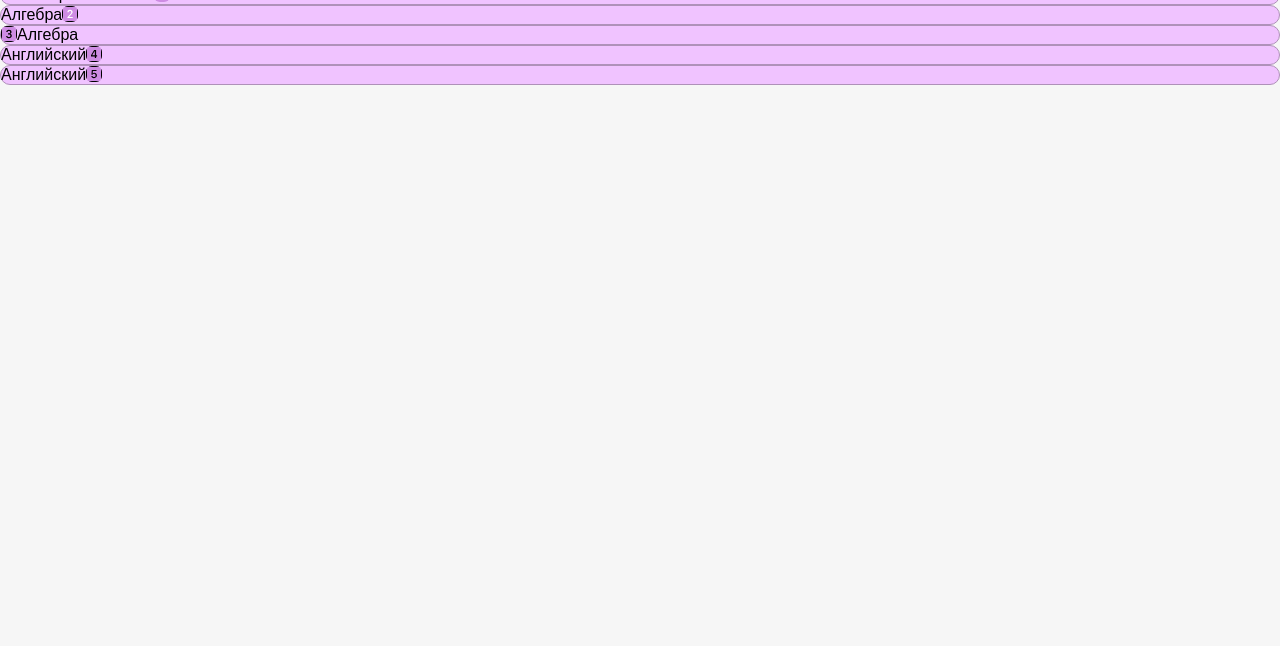
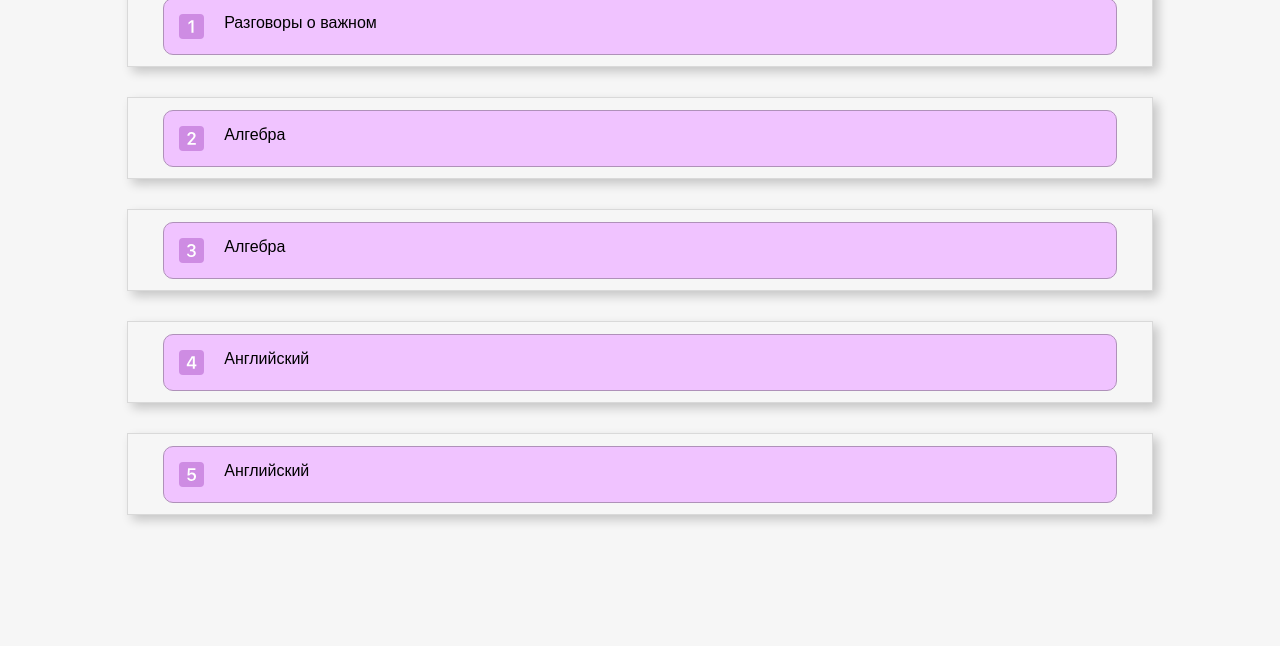
Before and after one commit to hugvft/mput, a website: page week/monday.html in a window 1280 px wide. Shown: the part 154-800 px from the top of the page. Drawn offline with Linux system fonts and the light colour scheme; a web font is replaced by a local one.

Commit message:
финалочка

```diff
--- a/styles/login.css
+++ b/styles/login.css
@@ -1,13 +1,10 @@
 *{
-    margin: 0;
-    padding: 0;
     font-family: "Unbounded", sans-serif;
     font-optical-sizing: auto;
     font-weight: 300;
     font-style: normal;
     color: black;
 }
-
 
 
 body{
@@ -78,12 +75,21 @@ form{
 }
 
 .logo{
-    width: 50%;
-    height:auto;
-    margin-left: auto;
-    margin-right: auto;
+    width: 40%;
+    height: auto;
 }
 
+.lago{
+    margin-top: -260px;
+    text-align: center;
+}
+
+
+@media only screen and (max-width:1500px){
+    .lago{
+        margin-top: -130px
+    }
+}
 
 @media only screen and (max-width:1000px) {
     form{
@@ -98,6 +104,10 @@ form{
     .submit{
         font-size: 30px;
     }
+
+    .lago{
+        margin-top: -120px;
+    }
 }
 
 @media only screen and (max-width:600px) {
@@ -110,4 +120,7 @@ form{
     label{
         font-size: 20px;
     }
+    .lago{
+        margin-top: -30px;
+    }
 }
--- a/styles/monday.css
+++ b/styles/monday.css
@@ -32,6 +32,7 @@ body{
 
 .menu{
     margin-top: -55px;
+    width: 40px;
 }
 
 .logo{
@@ -86,15 +87,35 @@ h1{
 
 
 li{
-    display: flex;
-    background: #F0C3FF;
-    border: solid #AF91B9 1px;
-    border-radius: 10px;
+    margin-left: auto;
+    margin-right: auto;
+    margin-bottom: 30px;
+    width: 80%;
+    border: solid 1px #D9D9D9;
+    box-shadow: 5px 5px 10px 0 rgb(0 0 0/ 0.2);
+    height: 80px;
+
 }
 
 svg{
     background: #CE8CE3;
-    border-radius: 6px;
+    border-radius: 4px;
+    height: 25px;
+    width: 25px;
+    margin-right: 20px
+}
+
+
+.lesson2{
+    margin-top: 12px;
+    display: flex;
+    padding: 15px;
+    width: 90%;
+    background: #F0C3FF;
+    border: solid #AF91B9 1px;
+    border-radius: 10px;
+    margin-left: auto;
+    margin-right: auto;
 }
 
 .number{
@@ -103,4 +124,12 @@ svg{
 
 .border{
     display: none;
+
 }
+
+#iles:hover{
+    #les1{
+        border: 0px;
+        background: none;
+    }
+}
--- a/week/monday.html
+++ b/week/monday.html
@@ -36,45 +36,58 @@
 
     <div class="block">
         <ul>
-            <li class="lesson">
-                <p>Разговоры о важном</p>
+            <li class="lesson" id="iles">
+                <div class="lesson2" id="les1">
                     <svg xmlns="http://www.w3.org/2000/svg" width="16" height="16" fill="currentColor" class="bi bi-1-square" viewBox="0 0 16 16">
                         <path class="number" d="M9.283 4.002V12H7.971V5.338h-.065L6.072 6.656V5.385l1.899-1.383z"/>
                         <path class="border" d="M0 2a2 2 0 0 1 2-2h12a2 2 0 0 1 2 2v12a2 2 0 0 1-2 2H2a2 2 0 0 1-2-2zm15 0a1 1 0 0 0-1-1H2a1 1 0 0 0-1 1v12a1 1 0 0 0 1 1h12a1 1 0 0 0 1-1z"/>
                     </svg>
+                    <p>Разговоры о важном</p>
+                </div>
+                <div>
+
+                </div>
             </li>
 
-            <li class="lesson">
-                <p>Алгебра</p>
+            <li class="lesson" id="iiles">
+                <div class="lesson2">
                     <svg xmlns="http://www.w3.org/2000/svg" width="16" height="16" fill="currentColor" class="bi bi-2-square" viewBox="0 0 16 16">
                         <path class="number" d="M6.646 6.24v.07H5.375v-.064c0-1.213.879-2.402 2.637-2.402 1.582 0 2.613.949 2.613 2.215 0 1.002-.6 1.667-1.287 2.43l-.096.107-1.974 2.22v.077h3.498V12H5.422v-.832l2.97-3.293c.434-.475.903-1.008.903-1.705 0-.744-.557-1.236-1.313-1.236-.843 0-1.336.615-1.336 1.306"/>
-                    <path d="M0 2a2 2 0 0 1 2-2h12a2 2 0 0 1 2 2v12a2 2 0 0 1-2 2H2a2 2 0 0 1-2-2zm15 0a1 1 0 0 0-1-1H2a1 1 0 0 0-1 1v12a1 1 0 0 0 1 1h12a1 1 0 0 0 1-1z"/>
+                        <path class="border" d="M0 2a2 2 0 0 1 2-2h12a2 2 0 0 1 2 2v12a2 2 0 0 1-2 2H2a2 2 0 0 1-2-2zm15 0a1 1 0 0 0-1-1H2a1 1 0 0 0-1 1v12a1 1 0 0 0 1 1h12a1 1 0 0 0 1-1z"/>
                     </svg>
+                    <p>Алгебра</p>
+                </div>
             </li>
 
-            <li class="lesson">
+            <li class="lesson" id="iiiles">
+                <div class="lesson2">
                     <svg xmlns="http://www.w3.org/2000/svg" width="16" height="16" fill="currentColor" class="bi bi-3-square" viewBox="0 0 16 16">
-                    <path d="M7.918 8.414h-.879V7.342h.838c.78 0 1.348-.522 1.342-1.237 0-.709-.563-1.195-1.348-1.195-.79 0-1.312.498-1.348 1.055H5.275c.036-1.137.95-2.115 2.625-2.121 1.594-.012 2.608.885 2.637 2.062.023 1.137-.885 1.776-1.482 1.875v.07c.703.07 1.71.64 1.734 1.917.024 1.459-1.277 2.396-2.93 2.396-1.705 0-2.707-.967-2.754-2.144H6.33c.059.597.68 1.06 1.541 1.066.973.006 1.6-.563 1.588-1.354-.006-.779-.621-1.318-1.541-1.318"/>
-                    <path d="M0 2a2 2 0 0 1 2-2h12a2 2 0 0 1 2 2v12a2 2 0 0 1-2 2H2a2 2 0 0 1-2-2zm15 0a1 1 0 0 0-1-1H2a1 1 0 0 0-1 1v12a1 1 0 0 0 1 1h12a1 1 0 0 0 1-1z"/>
+                        <path class="number" d="M7.918 8.414h-.879V7.342h.838c.78 0 1.348-.522 1.342-1.237 0-.709-.563-1.195-1.348-1.195-.79 0-1.312.498-1.348 1.055H5.275c.036-1.137.95-2.115 2.625-2.121 1.594-.012 2.608.885 2.637 2.062.023 1.137-.885 1.776-1.482 1.875v.07c.703.07 1.71.64 1.734 1.917.024 1.459-1.277 2.396-2.93 2.396-1.705 0-2.707-.967-2.754-2.144H6.33c.059.597.68 1.06 1.541 1.066.973.006 1.6-.563 1.588-1.354-.006-.779-.621-1.318-1.541-1.318"/>
+                        <path class="border" d="M0 2a2 2 0 0 1 2-2h12a2 2 0 0 1 2 2v12a2 2 0 0 1-2 2H2a2 2 0 0 1-2-2zm15 0a1 1 0 0 0-1-1H2a1 1 0 0 0-1 1v12a1 1 0 0 0 1 1h12a1 1 0 0 0 1-1z"/>
                     </svg>
                     <p>Алгебра</p>
+                </div>
             </li>
 
-            <li class="lesson">
+            <li class="lesson" id="ivles">
+                <div class="lesson2">
+                    <svg xmlns="http://www.w3.org/2000/svg" width="16" height="16" fill="currentColor" class="bi bi-4-square" viewBox="0 0 16 16">
+                        <path class="number" d="M7.519 5.057q.33-.527.657-1.055h1.933v5.332h1.008v1.107H10.11V12H8.85v-1.559H4.978V9.322c.77-1.427 1.656-2.847 2.542-4.265ZM6.225 9.281v.053H8.85V5.063h-.065c-.867 1.33-1.787 2.806-2.56 4.218"/>
+                        <path class="border" d="M0 2a2 2 0 0 1 2-2h12a2 2 0 0 1 2 2v12a2 2 0 0 1-2 2H2a2 2 0 0 1-2-2zm15 0a1 1 0 0 0-1-1H2a1 1 0 0 0-1 1v12a1 1 0 0 0 1 1h12a1 1 0 0 0 1-1z"/>
+                    </svg>
                     <p>Английский</p>
-                <svg xmlns="http://www.w3.org/2000/svg" width="16" height="16" fill="currentColor" class="bi bi-4-square" viewBox="0 0 16 16">
-                    <path d="M7.519 5.057q.33-.527.657-1.055h1.933v5.332h1.008v1.107H10.11V12H8.85v-1.559H4.978V9.322c.77-1.427 1.656-2.847 2.542-4.265ZM6.225 9.281v.053H8.85V5.063h-.065c-.867 1.33-1.787 2.806-2.56 4.218"/>
-                    <path d="M0 2a2 2 0 0 1 2-2h12a2 2 0 0 1 2 2v12a2 2 0 0 1-2 2H2a2 2 0 0 1-2-2zm15 0a1 1 0 0 0-1-1H2a1 1 0 0 0-1 1v12a1 1 0 0 0 1 1h12a1 1 0 0 0 1-1z"/>
-                </svg>
+                </div>
             </li>
 
 
-            <li class="lesson">
+            <li class="lesson" id="vles">
+                <div class="lesson2">
+                    <svg xmlns="http://www.w3.org/2000/svg" width="16" height="16" fill="currentColor" class="bi bi-5-square" viewBox="0 0 16 16">
+                        <path class="number" d="M7.994 12.158c-1.57 0-2.654-.902-2.719-2.115h1.237c.14.72.832 1.031 1.529 1.031.791 0 1.57-.597 1.57-1.681 0-.967-.732-1.57-1.582-1.57-.767 0-1.242.45-1.435.808H5.445L5.791 4h4.705v1.103H6.875l-.193 2.343h.064c.17-.258.715-.68 1.611-.68 1.383 0 2.561.944 2.561 2.585 0 1.687-1.184 2.806-2.924 2.806Z"/>
+                        <path class="border" d="M0 2a2 2 0 0 1 2-2h12a2 2 0 0 1 2 2v12a2 2 0 0 1-2 2H2a2 2 0 0 1-2-2zm15 0a1 1 0 0 0-1-1H2a1 1 0 0 0-1 1v12a1 1 0 0 0 1 1h12a1 1 0 0 0 1-1z"/>
+                    </svg>
                     <p>Английский</p>
-                <svg xmlns="http://www.w3.org/2000/svg" width="16" height="16" fill="currentColor" class="bi bi-5-square" viewBox="0 0 16 16">
-                    <path d="M7.994 12.158c-1.57 0-2.654-.902-2.719-2.115h1.237c.14.72.832 1.031 1.529 1.031.791 0 1.57-.597 1.57-1.681 0-.967-.732-1.57-1.582-1.57-.767 0-1.242.45-1.435.808H5.445L5.791 4h4.705v1.103H6.875l-.193 2.343h.064c.17-.258.715-.68 1.611-.68 1.383 0 2.561.944 2.561 2.585 0 1.687-1.184 2.806-2.924 2.806Z"/>
-                    <path d="M0 2a2 2 0 0 1 2-2h12a2 2 0 0 1 2 2v12a2 2 0 0 1-2 2H2a2 2 0 0 1-2-2zm15 0a1 1 0 0 0-1-1H2a1 1 0 0 0-1 1v12a1 1 0 0 0 1 1h12a1 1 0 0 0 1-1z"/>
-                  </svg>
+                </div>
             </li>
         </ul>
     </div>
```
Also changed, not shown: 1page.html (+3 -1 lines), README.md (added). Lines whose indentation alone changed are shown as unchanged.
